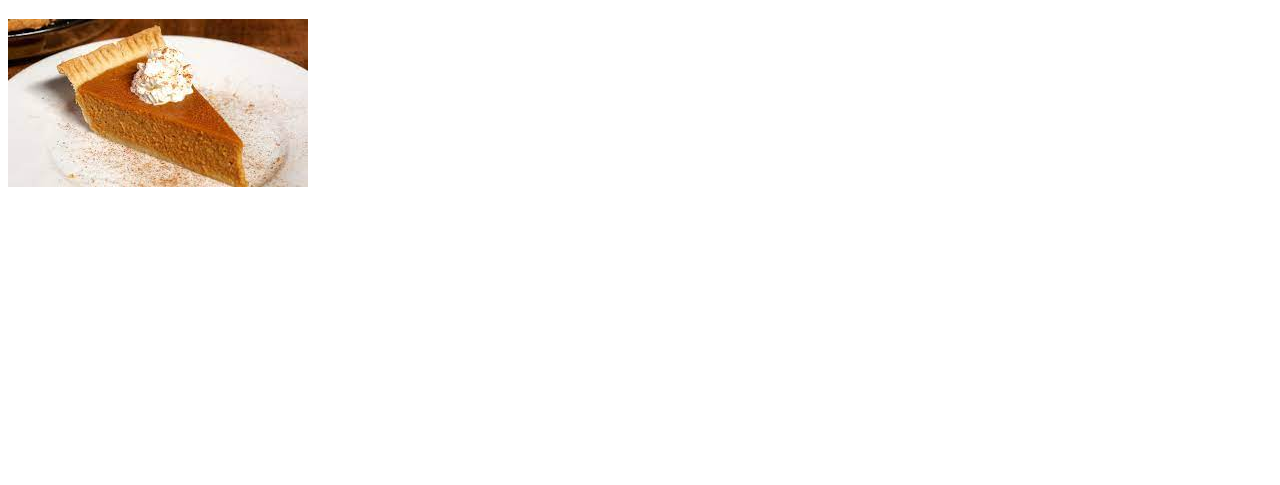
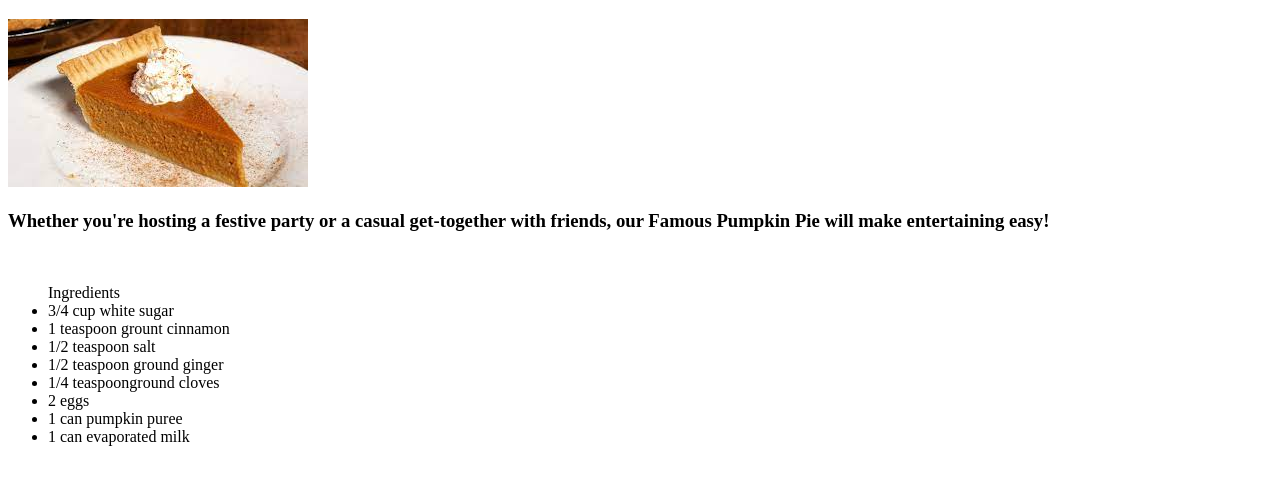
Before and after one commit to aaronmb62/odin-recipes, a plain HTML site: page recipes/pumpkinpie.html in a window 1280 px wide. Shown: the part 79-564 px from the top of the page. Drawn offline with Linux system fonts and the light colour scheme.

Commit message:
ingredients added

```diff
--- a/recipes/pumpkinpie.html
+++ b/recipes/pumpkinpie.html
@@ -4,11 +4,25 @@
     <meta charset="UTF-8">
     <meta http-equiv="X-UA-Compatible" content="IE=edge">
     <meta name="viewport" content="width=device-width, initial-scale=1.0">
-    <title>Document</title>
+    <title>Libby's Pumpkin Pie</title>
 </head>
 <body>
     <h1>Pumpkin Pie</h1>
     <br>
     <img src="pumpkinpieslice.jpeg">
+    <br>
+    <h3>Whether you're hosting a festive party or a casual get-together with friends,
+        our Famous Pumpkin Pie will make entertaining easy! </h3>
+<br>
+<ul>Ingredients
+    <li>3/4 cup white sugar</li>
+    <li>1 teaspoon grount cinnamon</li>
+    <li>1/2 teaspoon salt</li>
+    <li>1/2 teaspoon ground ginger</li>
+    <li>1/4 teaspoonground cloves</li>
+    <li>2 eggs</li>
+    <li>1 can pumpkin puree</li>
+    <li>1 can evaporated milk</li>
+</ul>
 </body>
 </html>
```
